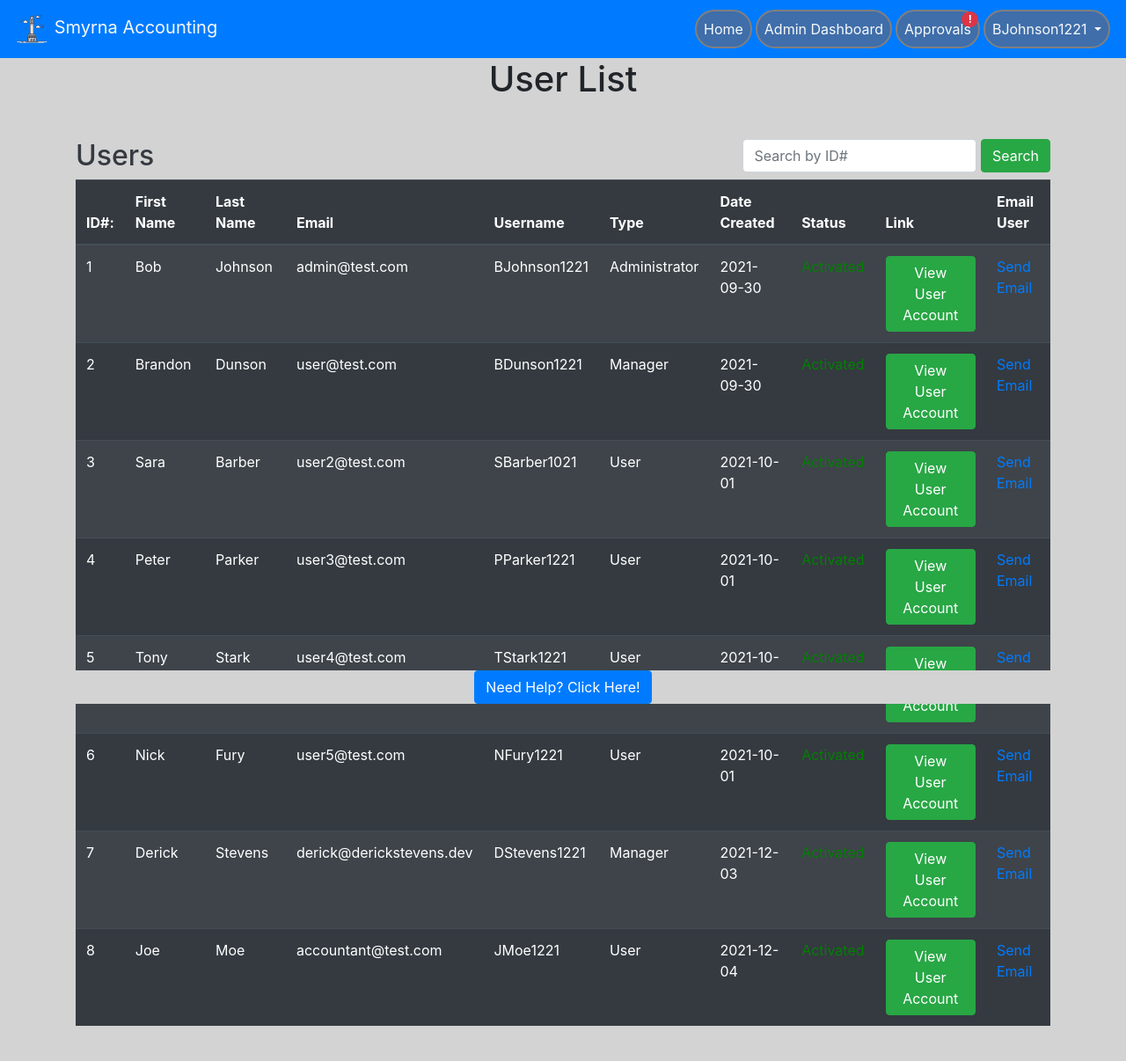
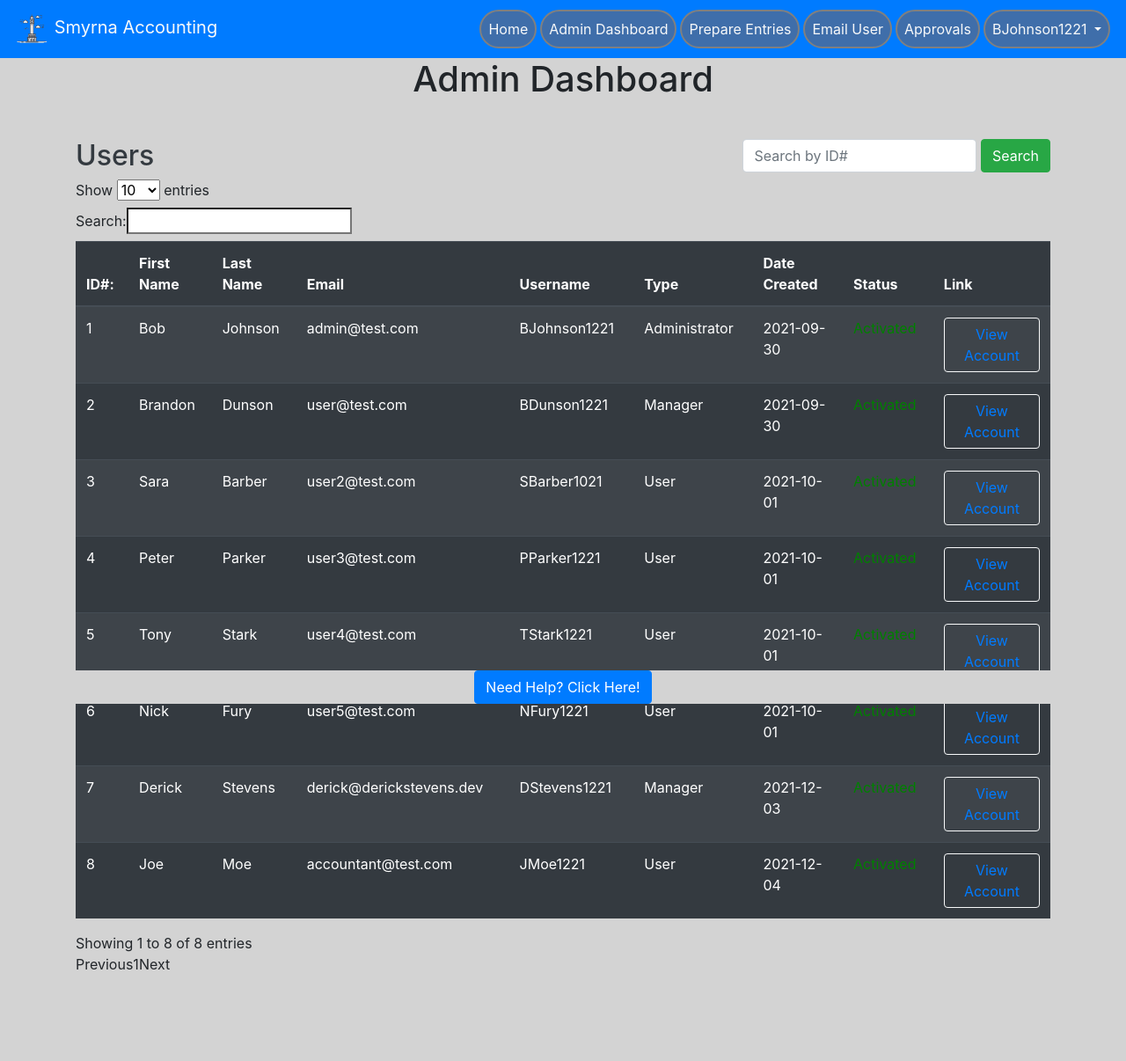
Before and after one commit to Dunson/SWE_4713_Project, a Flask app: page /adminPortal in a window 1280 px wide. Shown: the whole page at 88% size. After the commit the page ends 1102 px from the top, so only its background shows below. Run offline with Flask 2, Linux system fonts and the light colour scheme; a user stored in the database is signed in; data comes from the database, SQL or seed files in the repository; some libraries are stand-ins or nearby versions.

Commit message:
Add files via upload

```diff
--- a/website/templates/adminPortal.html
+++ b/website/templates/adminPortal.html
@@ -1,6 +1,6 @@
 {% extends "base.html" %} {% block title %} Admin Portal {% endblock %} {%block
 content%}
-<h1 class="text-center">User List</h1>
+<h1 class="text-center">Admin Dashboard</h1>
 <br />
 
 </div>
@@ -21,8 +21,8 @@ content%}
         </div>
     </form>
 
-  <div>
-    <table class="table table-striped table-dark">
+  <div class="table-wrapper">
+    <table id="table_id" class="table table-dark table-striped">
       <thead style="position: sticky;">
         <tr>
           <th>ID#:</th>
@@ -34,7 +34,6 @@ content%}
           <th>Date Created</th>
           <th>Status</th>
           <th>Link</th>
-          <th>Email User</th>
         </tr>
       </thead>
 
@@ -64,13 +63,12 @@ content%}
           <td style="color: red">Deactivated</td>
           {% endif %}
             <td>
-                <form method="POST" >
-                    <button type="submit" name = "get_user" class="btn btn-success" value="{{ user.id }}">
-                      View User Account
+                <form method="POST">
+                    <button type="submit" class="btn btn-outline-light" value="{{ user.id }}">
+                        <a href="{{ url_for('auth.accountOverview') }}" >View Account</a>
                     </button>
                 </form>
             </td>
-            <td><a href="/email_user" class="link-primary">Send Email</a></td>
         </tr>
         {% endfor %}
       </tbody>
--- a/website/templates/base.html
+++ b/website/templates/base.html
@@ -20,6 +20,7 @@
     <link rel="stylesheet" href="https://stackpath.bootstrapcdn.com/font-awesome/4.7.0/css/font-awesome.min.css"
         crossorigin="anonymous" />
 
+
     <title>{% block title %}Home{% endblock%}</title>
 </head>
 
@@ -27,7 +28,7 @@
 
     <nav class="navbar navbar-expand-lg navbar-dark bg-primary sticky-top">
         <a class = "navbar-brand text-light" href='/'>
-            <img src="/static/logo.png" width="40" height="40" atl="">
+            <img src="static/logo.png" width="40" height="40" atl="">
             Smyrna Accounting
         </a>
         <button class = "navbar-toggler" type="button" data-toggle="collapse" data-target="#navbar">
@@ -58,6 +59,9 @@
                         <li class = "nav-item">
                     <a class = "nav-link text-light text-center" id = "homepage" href="/home">Home</a>
                         </li>
+                        <li class = "nav-item">
+                        <a class = "nav-link text-light text-center" id ="prepare_entries" href="/prepare_entries">Prepare Entries</a>
+                        </li>
                         {% endif %}
 
                 {% if user.hasAdmin %}
@@ -67,23 +71,16 @@
                 <li class = "nav-item">
                     <a class = "nav-link text-light text-center" id = "adminPort" href="/adminPortal">Admin Dashboard</a>
                 </li>
+                    <li class = "nav-item">
+                        <a class = "nav-link text-light text-center" id ="prepare_entries" href="/prepare_entries">Prepare Entries</a>
+                    </li>
                  <li class = "nav-item">
-                     <span class="badge badge-pill badge-danger" style="float:right;margin-bottom:-10px;">!</span>
+                    <a class = "nav-link text-light text-center" id = "emailuser" href="/email_user">Email User</a>
+                 </li>
+                 <li class = "nav-item">
                     <a class = "nav-link text-light text-center" id = "approvals" href="/approvals">Approvals</a>
                  </li>
-                {% endif %}
 
-                {% if user.hasMan %}
-                <li class = "nav-item">
-                    <a class = "nav-link text-light text-center" id = "homepage" href="/home">Home</a>
-                 </li>
-                <li class = "nav-item">
-                    <a class = "nav-link text-light text-center" id = "adminPort" href="/adminPortal">Users</a>
-                </li>
-                 <li class = "nav-item">
-                     <span class="badge badge-pill badge-danger" style="float:right;margin-bottom:-10px;">!</span>
-                    <a class = "nav-link text-light text-center" id = "approvals" href="/approvals">Approvals</a>
-                 </li>
                 {% endif %}
 
                 <li class="nav-item dropdown">
@@ -92,9 +89,6 @@
                         {{ user.userName }}
                     </a>
                     <div class = "dropdown-menu dropdown-menu-right" aria-labelledby="navbarDropdownMenuLink">
-                        <a class = "nav-link text-dark" id = "is" href="/income_statement">Income Statement</a>
-                        <a class = "nav-link text-dark" id = "bs" href="/balance_sheet">Balance Sheet</a>
-                        <a class = "nav-link text-dark" id = "tb" href="/trial_balance">Trial Balance</a>
                         <a class = "nav-link text-dark" id = "logout" href="/logout">Logout</a>
                     </div>
                 </li>
@@ -150,21 +144,21 @@
         integrity="sha384-JZR6Spejh4U02d8jOt6vLEHfe/JQGiRRSQQxSfFWpi1MquVdAyjUar5+76PVCmYl"
         crossorigin="anonymous">
     </script>
-<script src="https://cdn.jsdelivr.net/npm/bootstrap@5.1.3/dist/js/bootstrap.bundle.min.js" integrity="sha384-ka7Sk0Gln4gmtz2MlQnikT1wXgYsOg+OMhuP+IlRH9sENBO0LRn5q+8nbTov4+1p" crossorigin="anonymous"></script>
+
+    <!--Import for Jquery and DataTables-->
+    <script src="https://ajax.googleapis.com/ajax/libs/jquery/3.6.0/jquery.min.js"></script>
+
+
+    <script type="text/javascript" charset="utf8" src="https://cdn.datatables.net/1.11.3/js/jquery.dataTables.js"></script>
+
+    <script>
+        $(document).ready( function () {
+    $('#table_id').DataTable();
+} );
+    </script>
 </body>
 
 <div class="footer" style="background-color: lightgray;">
-    <a href="/help" class="btn btn-primary">Need Help? Click Here!</a>
+    <a href="/help" data-toggle="tooltip" data-placement="top" title="Go to the help page!" class="btn btn-primary">Need Help? Click Here!</a>
 </div>
-
-
-<style>
-    .table-wrapper {
-  max-height: 500px;
-  width: 1250px;
-  overflow: auto;
-  display:inline-block;
-}
-</style>
-
 </html>
```
